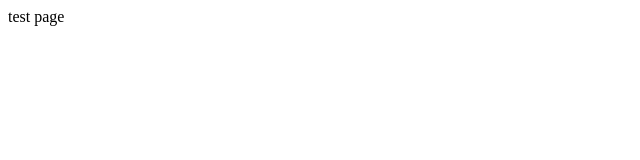
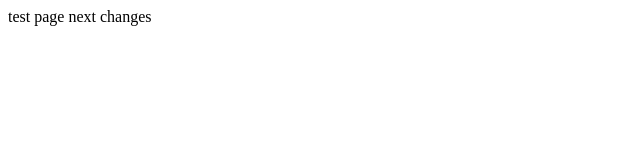
Before and after one commit to nileshee/testrepo, a plain HTML site: page index.html in a window 1280 px wide. Shown: the whole page, without its empty margins (0-640 px from the left). Drawn offline with Linux system fonts and the light colour scheme.

Commit message:
add line

```diff
--- a/index.html
+++ b/index.html
@@ -1,5 +1,5 @@
 <html>
 <body>
-test page
+test page next changes
 </body>
 </html>
```
